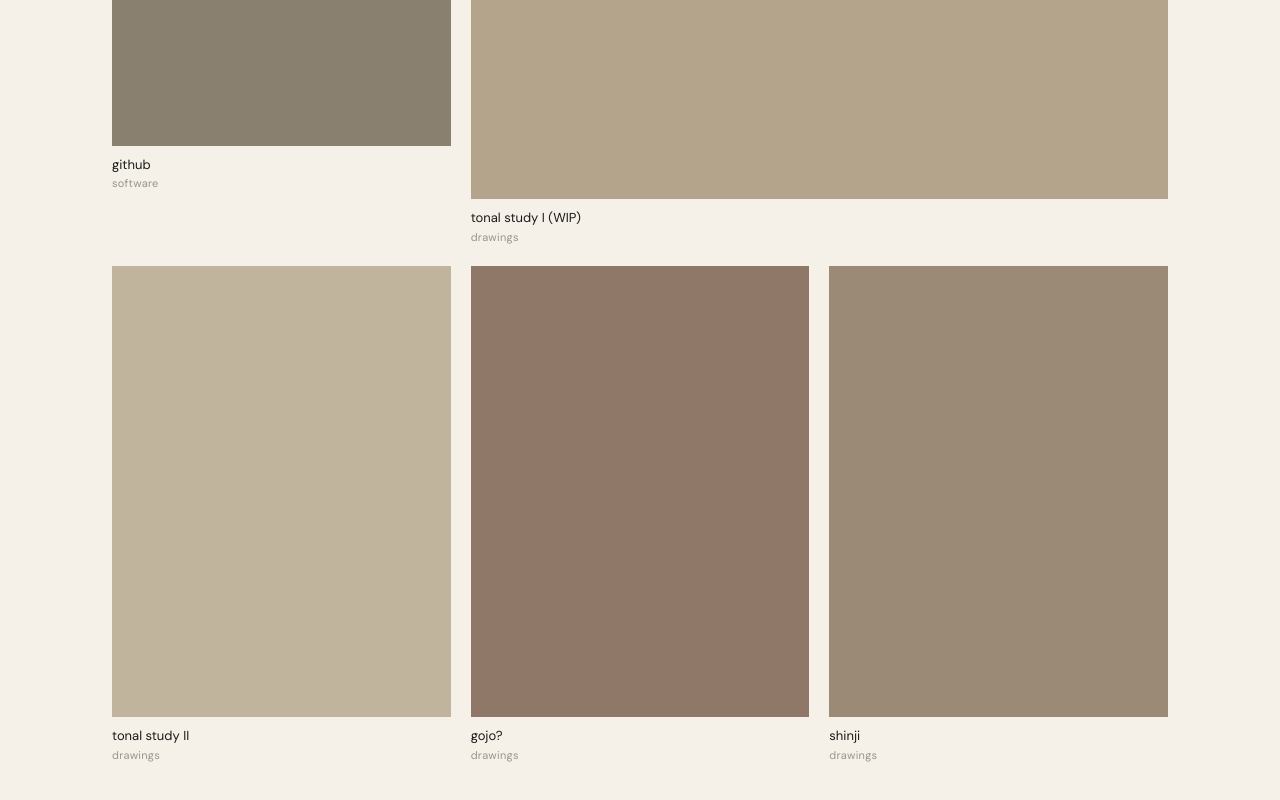
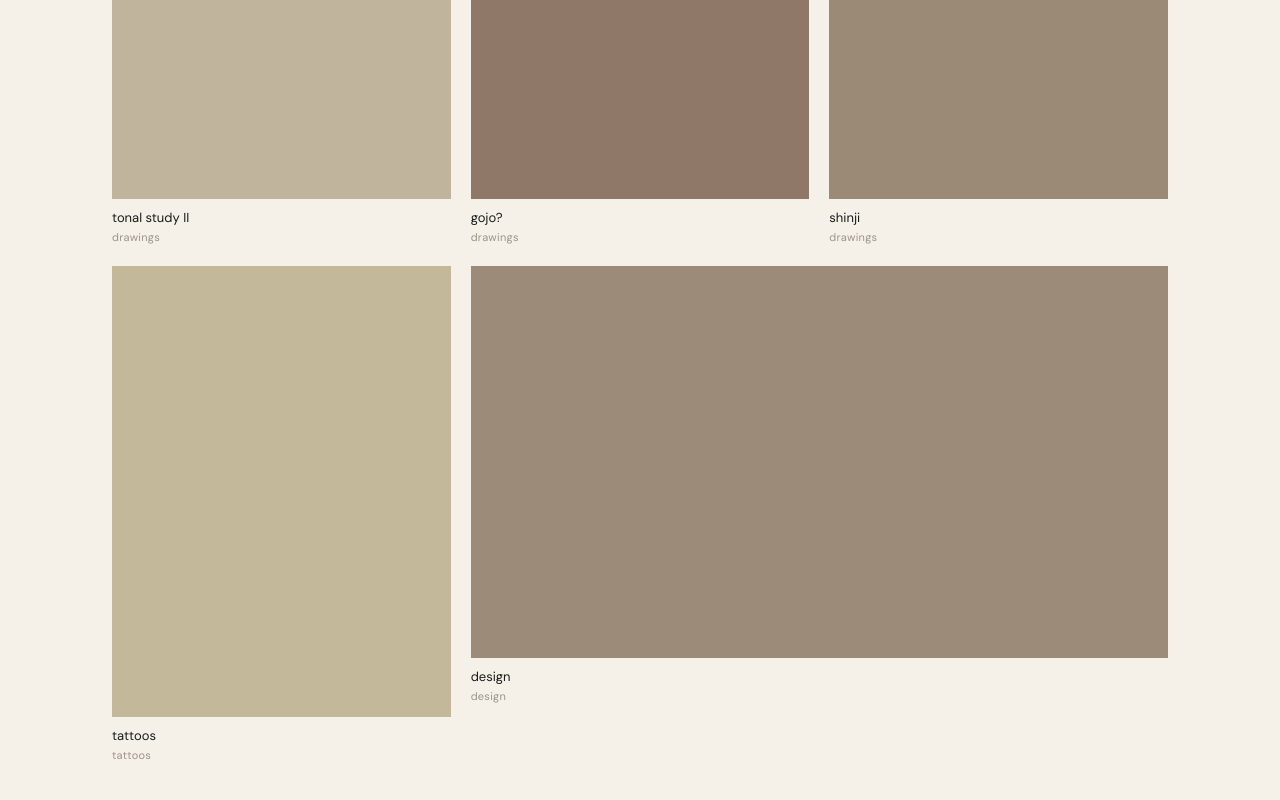
Before and after one commit to welcomeneil/neil-bisht, a Next.js app: page /work in a window 1280 px wide. Shown: the part 1062-1862 px from the top of the page. Built offline with nearby package versions, Linux system fonts and the light colour scheme.

Commit message:
Refactor Work component to enhance scroll focus behavior and update WORK_ITEMS data structure. Added useScrollFocus hook for improved tile opacity management based on scroll position. Adjusted WorkCard to reflect focus state. Updated navigation transition duration for smoother experience.

```diff
--- a/app/work/page.tsx
+++ b/app/work/page.tsx
@@ -1,6 +1,6 @@
 "use client";
 
-import { useState } from "react";
+import { useState, useEffect, useRef, useCallback } from "react";
 import { motion } from "framer-motion";
 import Image from "next/image";
 import Link from "next/link";
@@ -11,16 +11,18 @@ type Filter = WorkCategory | "all";
 
 const filters: { value: Filter; label: string }[] = [
   { value: "all", label: "all" },
+  { value: "software", label: "software" },
+  { value: "drawings", label: "drawings" },
   { value: "tattoos", label: "tattoos" },
-  { value: "drawings", label: "drawings" },
-  { value: "software", label: "software" },
   { value: "design", label: "design" },
 ];
 
 function WorkCard({
   item,
+  isFocused,
 }: {
   item: (typeof WORK_ITEMS)[number];
+  isFocused: boolean;
 }) {
   const aspectClass =
     item.aspect === "portrait"
@@ -44,11 +46,128 @@ function WorkCard({
           alt={item.title}
           fill
           sizes="(max-width: 768px) 50vw, 33vw"
-          className="object-cover opacity-0 group-hover:opacity-90 transition-opacity duration-500 ease-in-out mix-blend-multiply"
+          className={`object-cover opacity-0 group-hover:opacity-90 transition-opacity duration-500 ease-in-out mix-blend-multiply ${
+            isFocused ? "max-md:opacity-90" : ""
+          }`}
         />
       )}
+
     </div>
   );
+}
+
+function useScrollFocus(filtered: WorkItem[], gridRef: React.RefObject<HTMLDivElement | null>) {
+  const tileRefs = useRef<Map<number, HTMLDivElement>>(new Map());
+  const [focusedIndex, setFocusedIndex] = useState<number | null>(null);
+  const [readingOrder, setReadingOrder] = useState<number[]>([]);
+
+  const setTileRef = useCallback(
+    (id: number, el: HTMLDivElement | null) => {
+      if (el) tileRefs.current.set(id, el);
+      else tileRefs.current.delete(id);
+    },
+    [],
+  );
+
+  useEffect(() => {
+    const mq = window.matchMedia("(max-width: 767px)");
+
+    const update = () => {
+      // Desktop — no opacity changes
+      if (!mq.matches) {
+        setFocusedIndex(null);
+        setReadingOrder([]);
+        return;
+      }
+
+      // Mobile — only activate once user starts scrolling
+      if (window.scrollY < 8) {
+        setFocusedIndex(null);
+        setReadingOrder([]);
+        return;
+      }
+
+      // Sort tiles in reading order (top to bottom, left to right)
+      const tiles: { id: number; rect: DOMRect }[] = [];
+      tileRefs.current.forEach((el, id) => {
+        tiles.push({ id, rect: el.getBoundingClientRect() });
+      });
+      tiles.sort((a, b) => {
+        const rowDiff = Math.round(a.rect.top) - Math.round(b.rect.top);
+        if (Math.abs(rowDiff) > 10) return rowDiff;
+        return a.rect.left - b.rect.left;
+      });
+
+      if (tiles.length === 0) return;
+
+      // Group into rows, assign unique thresholds
+      const ROW_TOLERANCE = 10;
+      const rows: { id: number; rect: DOMRect }[][] = [];
+      for (const tile of tiles) {
+        const lastRow = rows[rows.length - 1];
+        if (lastRow && Math.abs(lastRow[0].rect.top - tile.rect.top) < ROW_TOLERANCE) {
+          lastRow.push(tile);
+        } else {
+          rows.push([tile]);
+        }
+      }
+
+      const ordered: { id: number; threshold: number }[] = [];
+      for (const row of rows) {
+        const rowTop = row[0].rect.top;
+        const rowHeight = row[0].rect.height;
+        for (let col = 0; col < row.length; col++) {
+          ordered.push({
+            id: row[col].id,
+            threshold: rowTop + (col / row.length) * rowHeight,
+          });
+        }
+      }
+
+      const viewportCenter = window.innerHeight / 2;
+      let newFocusIdx = 0;
+
+      for (let i = 0; i < ordered.length; i++) {
+        if (ordered[i].threshold > viewportCenter) break;
+        newFocusIdx = i;
+      }
+
+      const order = ordered.map((t) => t.id);
+      setReadingOrder(order);
+
+      setFocusedIndex(newFocusIdx);
+    };
+
+    window.addEventListener("scroll", update, { passive: true });
+    window.addEventListener("resize", update, { passive: true });
+
+    return () => {
+      window.removeEventListener("scroll", update);
+      window.removeEventListener("resize", update);
+    };
+  }, []);
+
+  // Calculate opacity for each tile based on distance from focused tile
+  const getOpacity = useCallback(
+    (itemId: number) => {
+      if (focusedIndex === null || readingOrder.length === 0) return 1;
+      const idx = readingOrder.indexOf(itemId);
+      if (idx === -1) return 1;
+      const dist = Math.abs(idx - focusedIndex);
+      return dist === 0 ? 1 : 0.4;
+    },
+    [focusedIndex, readingOrder],
+  );
+
+  const isFocused = useCallback(
+    (itemId: number) => {
+      if (focusedIndex === null || readingOrder.length === 0) return false;
+      return readingOrder.indexOf(itemId) === focusedIndex;
+    },
+    [focusedIndex, readingOrder],
+  );
+
+  return { getOpacity, isFocused, setTileRef };
 }
 
 export default function Work() {
@@ -59,6 +178,9 @@ export default function Work() {
     active === "all"
       ? WORK_ITEMS
       : WORK_ITEMS.filter((item) => item.category === active);
+
+  const gridRef = useRef<HTMLDivElement>(null);
+  const { getOpacity, isFocused, setTileRef } = useScrollFocus(filtered, gridRef);
 
   return (
     <main className="min-h-screen pt-0 md:pt-16">
@@ -94,15 +216,19 @@ export default function Work() {
 
         {/* Grid */}
         <motion.div
+          ref={gridRef}
           layout
           className="grid grid-cols-2 md:grid-cols-3 gap-4 md:gap-5 md:pb-24"
         >
           {filtered.map((item, i) => (
             <motion.div
               key={item.id}
+              ref={(el) => setTileRef(item.id, el)}
               layout
               initial={{ opacity: 0 }}
-              animate={{ opacity: 1 }}
+              animate={{
+                opacity: getOpacity(item.id),
+              }}
               exit={{ opacity: 0 }}
               transition={{ duration: 0.3, delay: i * 0.04 }}
               className={`group cursor-pointer ${
@@ -113,7 +239,7 @@ export default function Work() {
               onClick={() => setSelectedItem(item)}
             >
               <div className="overflow-hidden">
-                <WorkCard item={item} />
+                <WorkCard item={item} isFocused={isFocused(item.id)} />
               </div>
               <div className="mt-2.5 flex items-start justify-between gap-3">
                 <div>
--- a/components/nav.tsx
+++ b/components/nav.tsx
@@ -149,7 +149,7 @@ export default function Nav() {
       {/* Mobile nav — fixed top bar, scroll-aware */}
       <div
         className={`md:hidden fixed top-0 left-0 right-0 z-50 pointer-events-none border-b ${
-          skipTransition ? "" : "transition-all duration-500"
+          skipTransition ? "" : "transition-all duration-200"
         } ${
           scrolled
             ? "border-warm-border bg-background/90 backdrop-blur-sm"
@@ -160,7 +160,7 @@ export default function Nav() {
           <Link
             href="/"
             className={`font-display text-[17px] italic tracking-wide text-foreground hover:text-accent pointer-events-auto ${
-              skipTransition ? "" : "transition-all duration-500"
+              skipTransition ? "" : "transition-all duration-200"
             } ${
               scrolled ? "opacity-100" : "opacity-0 pointer-events-none"
             }`}
--- a/lib/work.ts
+++ b/lib/work.ts
@@ -20,31 +20,6 @@ export interface WorkItem {
 }
 
 export const WORK_ITEMS: WorkItem[] = [
-  {
-    id: 1,
-    title: "tattoos",
-    category: "tattoos",
-    aspect: "portrait",
-    bg: "#C4B89A",
-    year: "2026",
-    details: {
-      overview: "coming soon.\nrefer to my instagram (pocketchbook) for posted tattoo pieces.",
-      role: "flash and custom work.",
-    },
-  },
-  {
-    id: 2,
-    title: "design",
-    category: "design",
-    aspect: "landscape",
-    bg: "#9C8B78",
-    year: "2026",
-    wide: true,
-    details: {
-      overview: "coming soon.",
-      role: "WIP Portfolio.",
-    },
-  },
   {
     id: 3,
     title: "github",
@@ -100,4 +75,29 @@ export const WORK_ITEMS: WorkItem[] = [
     year: "2024",
     imageUrl: "/work/headphones-figure.jpeg",
   },
+  {
+    id: 1,
+    title: "tattoos",
+    category: "tattoos",
+    aspect: "portrait",
+    bg: "#C4B89A",
+    year: "2026",
+    details: {
+      overview: "coming soon.\nrefer to my instagram (pocketchbook) for posted tattoo pieces.",
+      role: "flash and custom work.",
+    },
+  },
+  {
+    id: 2,
+    title: "design",
+    category: "design",
+    aspect: "landscape",
+    bg: "#9C8B78",
+    year: "2026",
+    wide: true,
+    details: {
+      overview: "coming soon.",
+      role: "WIP Portfolio.",
+    },
+  },
 ];
```
